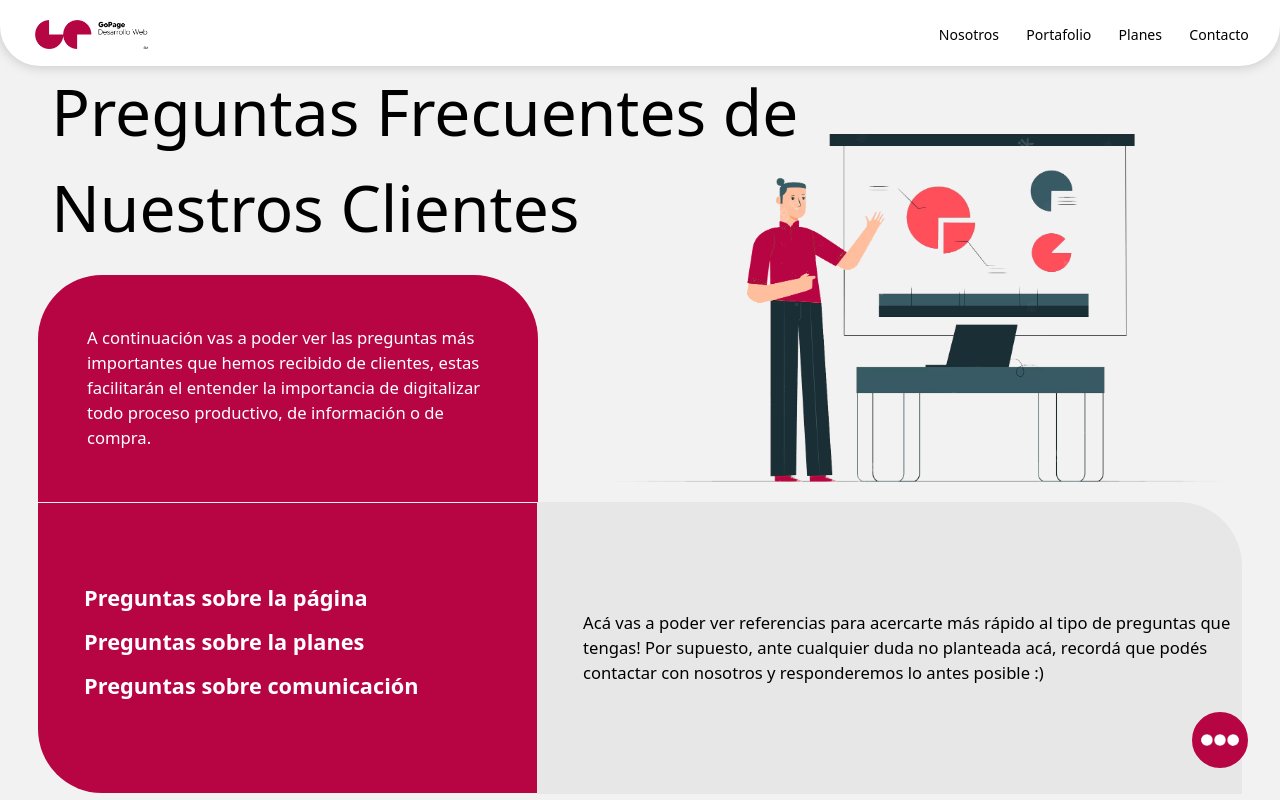
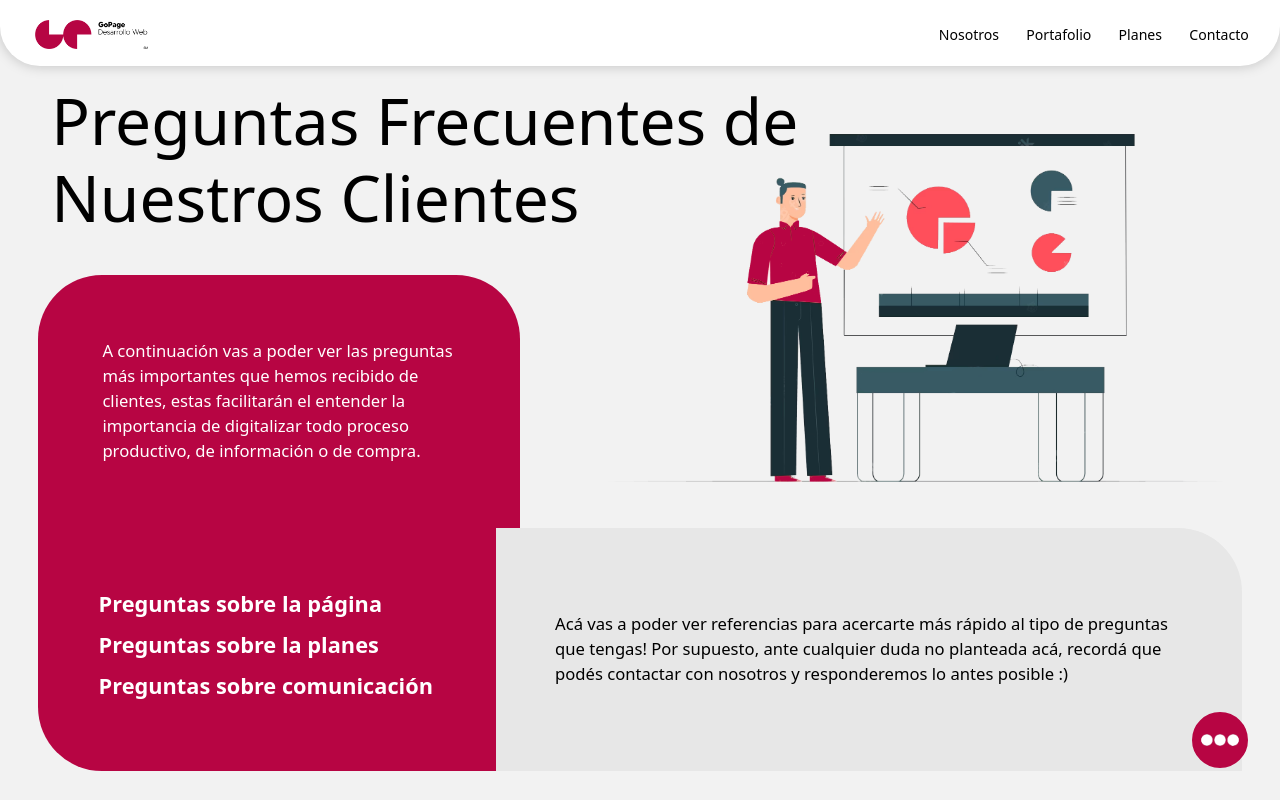
Before and after one commit to dileo24/portafolioGP, a React (Create React App) app in the folder client/: page /help in a window 1280 px wide. Shown: the top 800 px of the page. Built offline with nearby package versions, Linux system fonts and the light colour scheme.

Commit message:
arreglos en preg frec

```diff
--- a/client/src/components/PregFrec.jsx
+++ b/client/src/components/PregFrec.jsx
@@ -22,7 +22,7 @@ export default function PregFrec() {
     <div className="pregContainer">
       <Navbar />
       <div className="inicio">
-        <p className="titulo">Preguntas Frecuentes de Nuestros Clientes</p>
+        <h1 className="titulo">Preguntas Frecuentes de Nuestros Clientes</h1>
         <p className="subText">
           A continuación vas a poder ver las preguntas más importantes que hemos
           recibido de clientes, estas facilitarán el entender la importancia de
--- a/client/src/styles/components/_pregFrec.scss
+++ b/client/src/styles/components/_pregFrec.scss
@@ -1,23 +1,23 @@
 .pregContainer {
   background-color: $fondoClaro;
-  height: 100%;
+  height: auto;
   .inicio {
     padding-bottom: 2%;
-    /*  background-image: url("../../multimedia/fondo3.jpg"); */
     background-size: cover;
     color: black;
     padding-top: 5%;
     .titulo {
       font-size: 5vw;
-      padding: 0% 25% 0 4%;
-      font-weight: 500;
+      padding: 1.5% 25% 0 4%;
+      margin-bottom: 3%;
     }
     .subText {
-      margin: 1.5% 58% 0% 3%;
       font-size: $descrSize;
       font-weight: 100;
       color: white;
-      padding: 4% 3.8% 4% 3.8%;
+      padding: 4%;
+      margin: 0 59.4% 0 3%;
+      padding: 5%;
       border-radius: 4rem 4rem 0 0;
       background-color: $magenta;
     }
@@ -35,14 +35,14 @@
       @include centerRow;
       justify-content: space-between;
       .links {
-        width: 70%;
-        padding: 6.6% 0 6.6% 3.8%;
         background-color: $magenta;
         border-radius: 0 0rem 0 4rem;
         -webkit-border-radius: 0 0rem 0 4rem;
         -moz-border-radius: 0 0rem 0 4rem;
         -ms-border-radius: 0 0rem 0 4rem;
         -o-border-radius: 0 0rem 0 4rem;
+        width: 80%;
+        padding: 5%;
         @include centerCol;
         align-items: flex-start;
         a {
@@ -51,6 +51,7 @@
           color: white;
           transition: all 0.3s ease-in-out;
           margin-bottom: 2.5%;
+          width: 100%;
         }
         a:hover {
           color: #ff6098;
@@ -58,9 +59,8 @@
         }
       }
       .box {
-        width: 100%;
         background-color: $grisClaro;
-        padding: 9% 0 9% 3.8%;
+        padding: 7% 2% 7% 2%;
         border-radius: 0 4rem 0rem 0;
         -webkit-border-radius: 0 4rem 0rem 0;
         -moz-border-radius: 0 4rem 0rem 0;
@@ -70,8 +70,8 @@
           font-size: $descrSize;
           font-weight: 100;
           line-height: $descrLineHeight;
-          width: 100%;
           margin: 0;
+          padding: 0 5% 0 5%;
         }
       }
     }
@@ -82,7 +82,7 @@
     .pregsCom {
       @include centerCol;
       padding: 5% 20% 0 20%;
-      text-align: center;
+      color: black;
       .preg {
         width: 70vw;
         margin-bottom: 3%;
@@ -103,7 +103,7 @@
           }
         }
         .parrafo {
-          padding: 1% 2%;
+          padding: 2% 2%;
           font-size: 1vw;
           text-align: start;
         }
```
